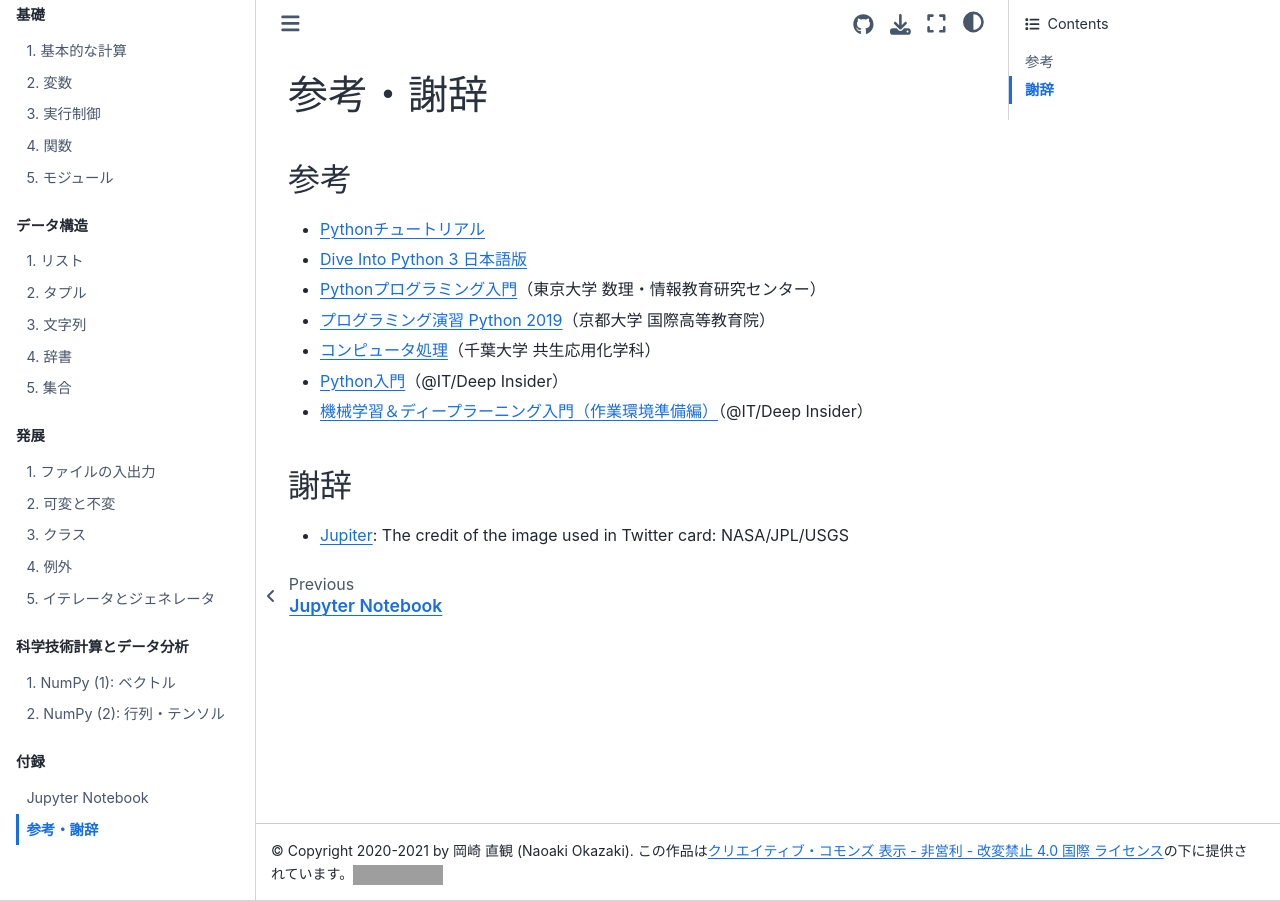
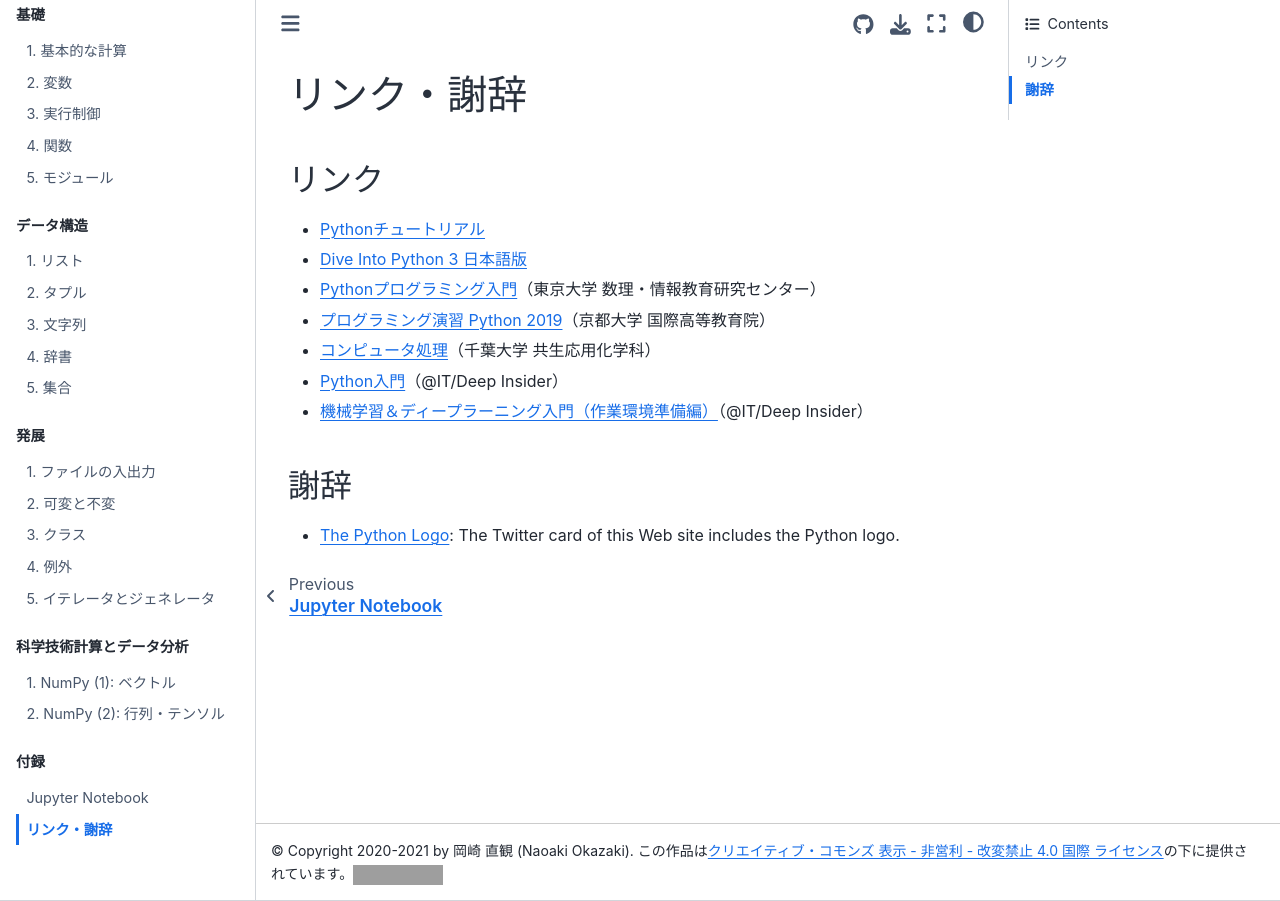
Before and after one commit to chokkan/python, a Jupyter Book: the page built from references.md, in a window 1280 px wide. Built offline with Jupyter Book 1.0.4 settings and Sphinx 7.4.7 and the Sphinx Book theme 1.1.4, drawn with Linux system fonts in a browser that asks for light colours; pages that are not in the unit, such as notebooks, are missing from menus; grey boxes are pictures that could not be loaded.

Commit message:
Revised the Twitter card.

```diff
--- a/references.md
+++ b/references.md
@@ -1,6 +1,6 @@
-# 参考・謝辞
+# リンク・謝辞
 
-## 参考
+## リンク
 
 + [Pythonチュートリアル](https://docs.python.org/ja/3/tutorial/)
 + [Dive Into Python 3 日本語版](http://diveintopython3-ja.rdy.jp/)
@@ -12,4 +12,4 @@
 
 ## 謝辞
 
-+ [Jupiter](https://images.nasa.gov/details-PIA00343): The credit of the image used in Twitter card: NASA/JPL/USGS
++ [The Python Logo](https://www.python.org/community/logos/): The Twitter card of this Web site includes the Python logo.
```
Also changed, not shown: 2 other files.
